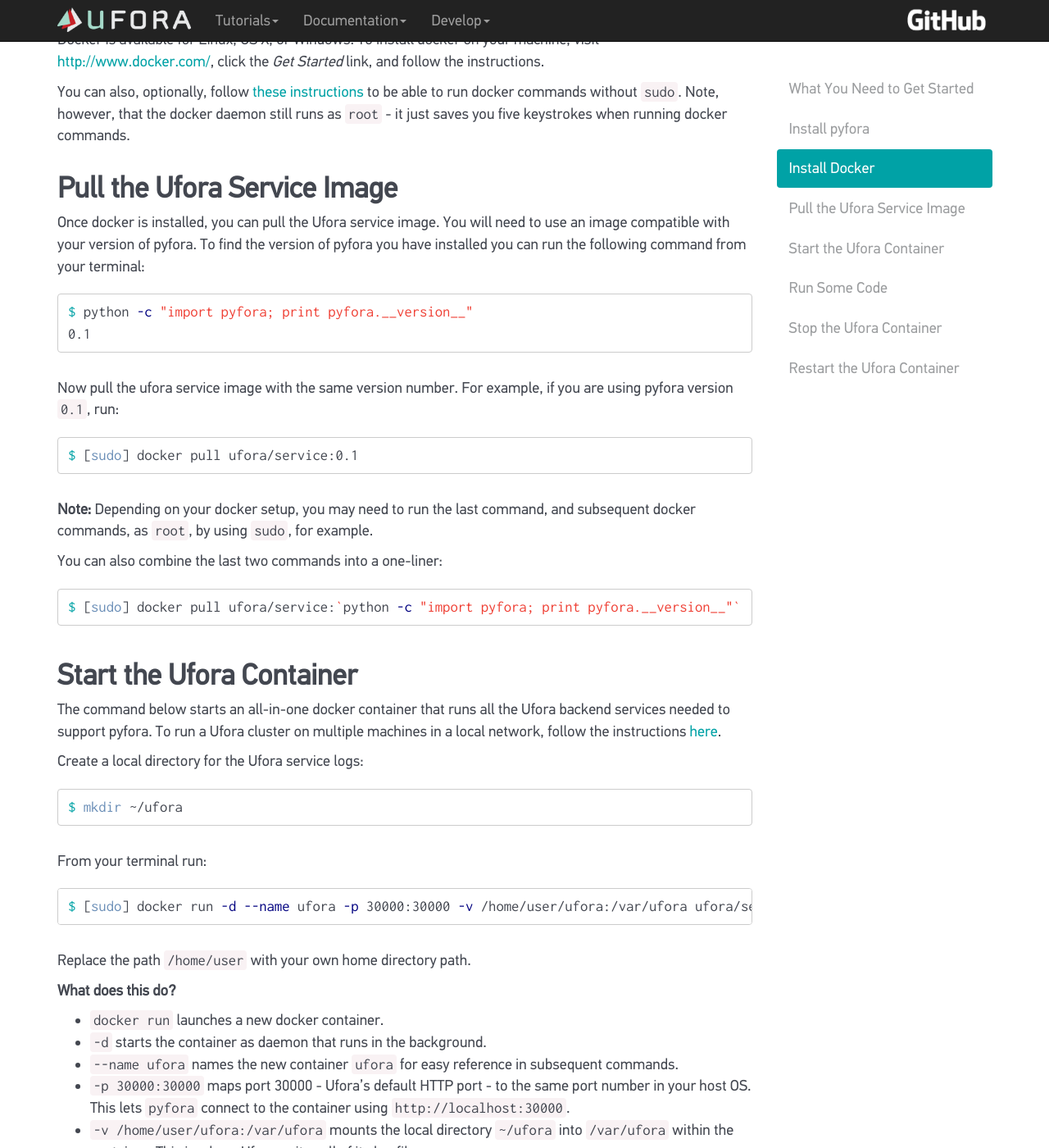
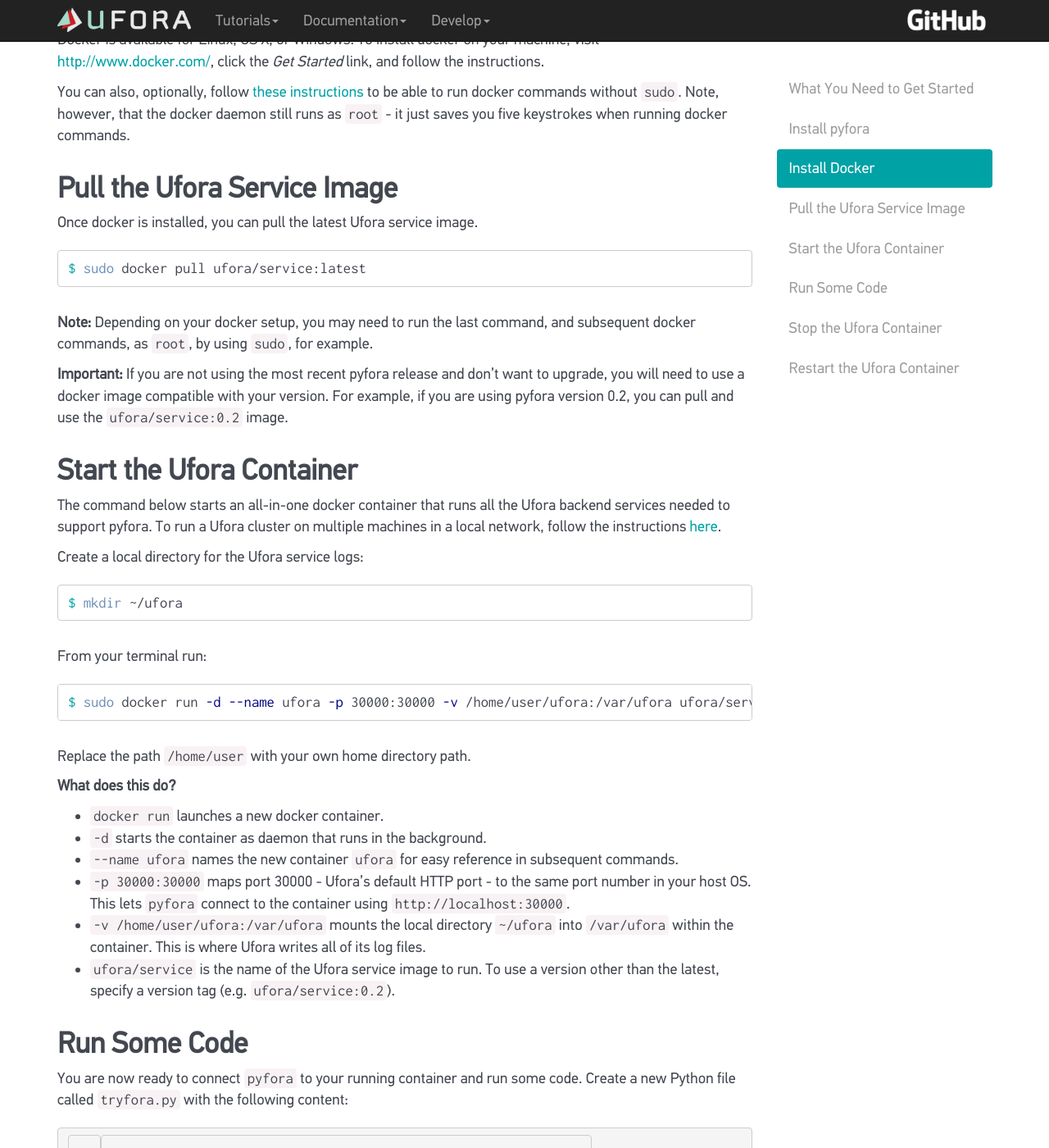
Before and after one commit to ufora/ufora, a Jekyll site: the page built from tutorials/getting-started-local.md, in a window 1280 px wide and 1400 px high, scrolled down 962 px. Shown: the whole window at 82% size. Built offline with Jekyll 4.4.1, drawn with Linux system fonts in a browser that asks for light colours; some web fonts are replaced; Markdown is read by kramdown in place of the engine named in the settings; comment, search, counter and statistics services are not loaded; some of the changed text lies outside the part shown.

Commit message:
Simplifying the use of versions in the tutorials
The update assumes users run the latest version of pyfora and therefore
don't need to specify the exact version of the docker image

````diff
--- a/tutorials/getting-started-local.md
+++ b/tutorials/getting-started-local.md
@@ -41,33 +41,25 @@
 
 
 # Pull the Ufora Service Image
-Once docker is installed, you can pull the Ufora service image. You will need to use an image compatible with your version of pyfora.
-To find the version of pyfora you have installed you can run the following command from your terminal:
+Once docker is installed, you can pull the latest Ufora service image.
 
 ```bash
-$ python -c "import pyfora; print pyfora.__version__"
-0.1
+$ sudo docker pull ufora/service:latest
 ```
 
-Now pull the ufora service image with the same version number. For example, if you are using pyfora version `0.1`, run:
-
-```bash
-$ [sudo] docker pull ufora/service:0.1
-```
-
-**Note:** Depending on your docker setup, you may need to run the last command, and subsequent docker commands, as `root`, by using `sudo`, for example.
+**Note:** Depending on your docker setup, you may need to run the last command, and subsequent docker commands,
+as `root`, by using `sudo`, for example.
 
 
-You can also combine the last two commands into a one-liner:
-
-```bash
-$ [sudo] docker pull ufora/service:`python -c "import pyfora; print pyfora.__version__"`
-```
+**Important:** If you are not using the most recent pyfora release and don't want to upgrade, you
+will need to use a docker image compatible with your version. For example, if you are using pyfora
+version 0.2, you can pull and use the `ufora/service:0.2` image.
 
 
 # Start the Ufora Container
 
-The command below starts an all-in-one docker container that runs all the Ufora backend services needed to support pyfora. To run a Ufora cluster on multiple machines in a local network, follow the instructions [here](getting-started-cluster.html).
+The command below starts an all-in-one docker container that runs all the Ufora backend services needed to support pyfora.
+To run a Ufora cluster on multiple machines in a local network, follow the instructions [here](getting-started-cluster.html).
 
 Create a local directory for the Ufora service logs:
 
@@ -78,7 +70,7 @@
 From your terminal run:
 
 ```bash
-$ [sudo] docker run -d --name ufora -p 30000:30000 -v /home/user/ufora:/var/ufora ufora/service:0.1
+$ sudo docker run -d --name ufora -p 30000:30000 -v /home/user/ufora:/var/ufora ufora/service
 ```
 
 Replace the path `/home/user` with your own home directory path.
@@ -92,7 +84,8 @@
 This lets `pyfora` connect to the container using `http://localhost:30000`.
 - `-v /home/user/ufora:/var/ufora` mounts the local directory `~/ufora` into `/var/ufora` within the container.
 This is where Ufora writes all of its log files.
-- `ufora/service:0.1` is the name (and version tag) of the Ufora service image to run.
+- `ufora/service` is the name of the Ufora service image to run. To use a version other than the latest,
+    specify a version tag (e.g. `ufora/service:0.2`).
 
 
 # Run Some Code
@@ -132,7 +125,7 @@
 When you are done and want to stop the Ufora service container, run:
 
 ```bash
-$ [sudo] docker stop ufora
+$ sudo docker stop ufora
 ```
 
 This stops the container but does preserves its state so it can be restarted at a later time.
@@ -140,7 +133,7 @@
 To permanently delete the container and all its state, run the following command after stopping the container:
 
 ```bash
-$ [sudo] docker rm ufora
+$ sudo docker rm ufora
 ```
 
 
@@ -149,5 +142,5 @@
 To restart a stopped Ufora service container, run:
 
 ```bash
-$ [sudo] docker start ufora
+$ sudo docker start ufora
 ```
````
Also changed, not shown: other parts of tutorials/getting-started-local.md (+1 -1 lines), develop/release-process.md (+7 -2 lines), tutorials/getting-started-aws.md (+1 -1 lines), tutorials/getting-started-cluster.md (+3 -6 lines).
